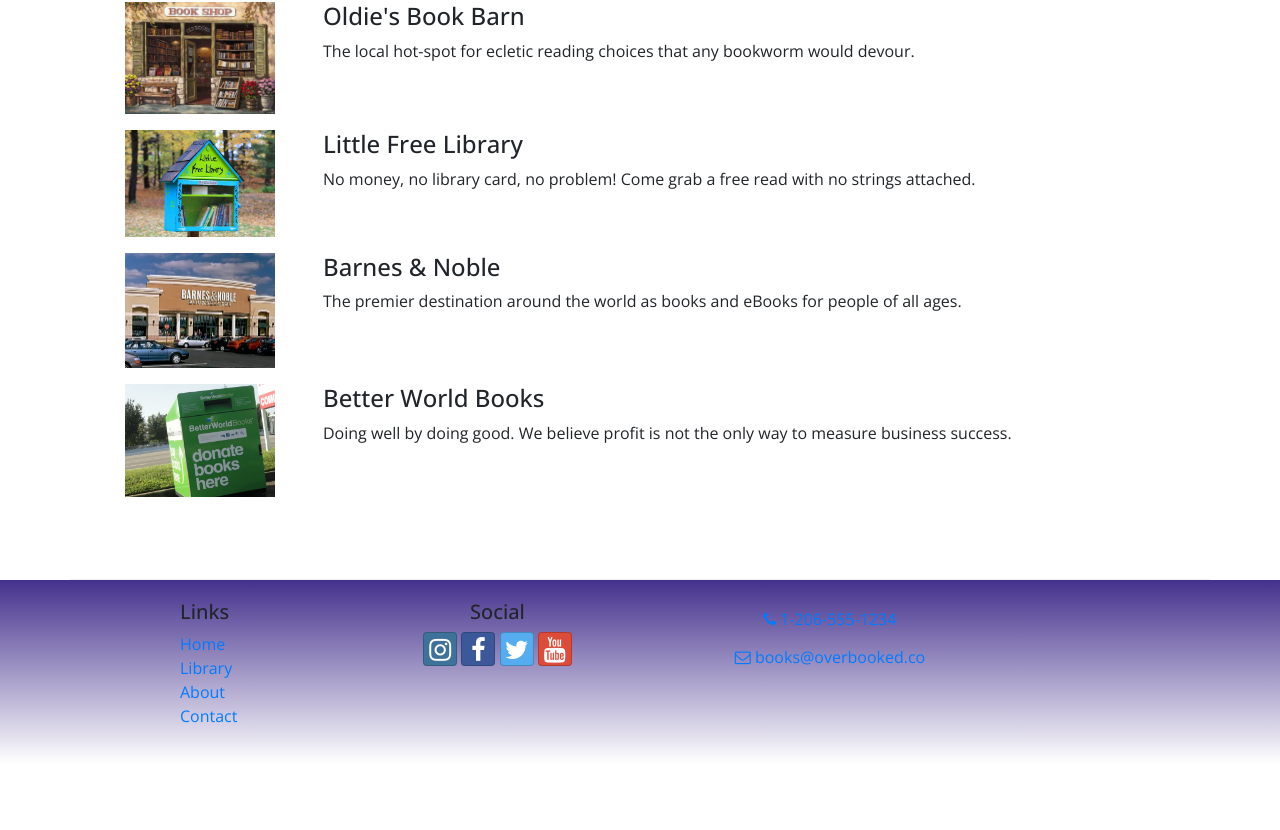
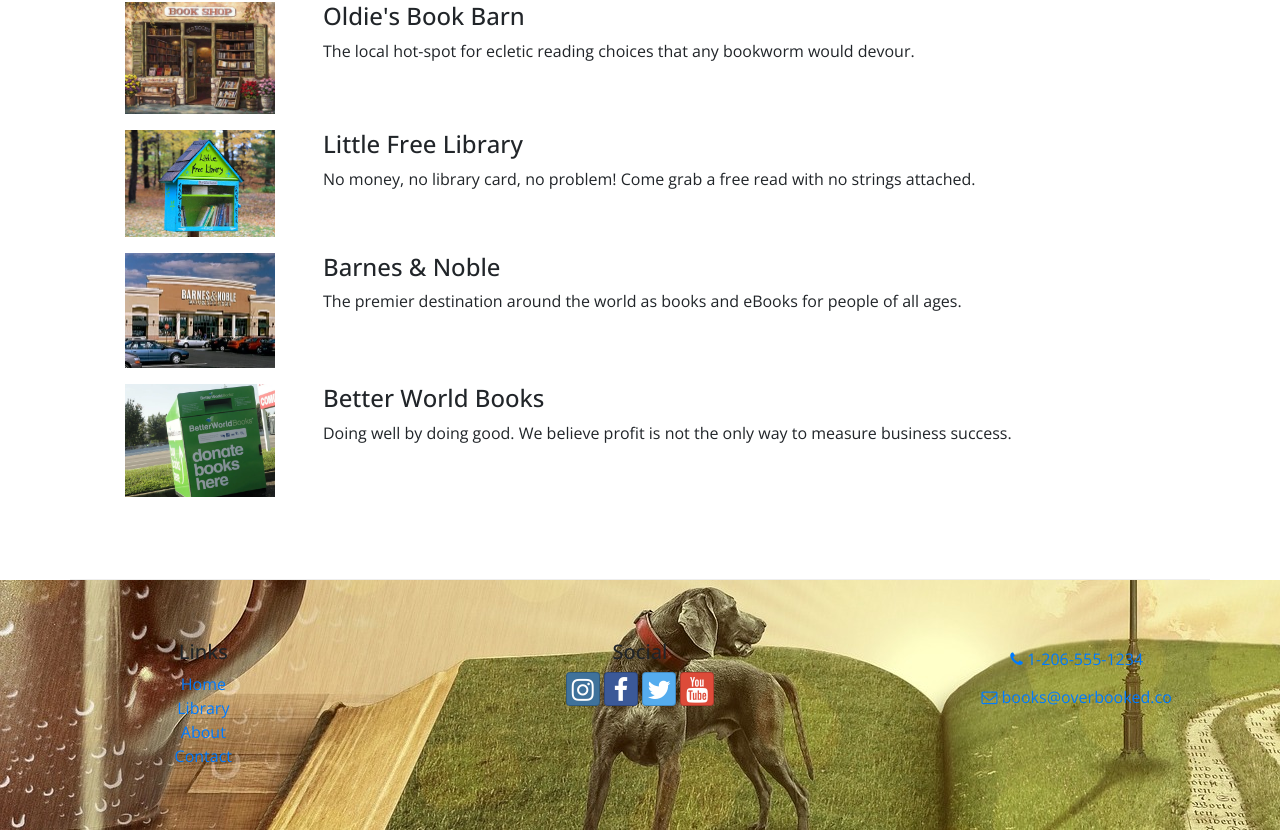
Before and after one commit to natezimm/overbooked, a React (Create React App) app: page /aboutus in a window 1280 px wide. Shown: the part 1325-2155 px from the top of the page. Before the commit the page ends 2089 px from the top, so only its background shows below. Built offline with nearby package versions, Linux system fonts and the light colour scheme.

Commit message:
Updated footer

```diff
--- a/src/App.css
+++ b/src/App.css
@@ -16,7 +16,6 @@
 
 .jumbotron-background {
   object-fit: cover;
-  font-family: 'object-fit: cover;';
   position:absolute;
   top: 0;
   z-index: 1;
@@ -191,6 +190,16 @@
 /* Footer */
 
 .site-footer {
-  background-image: linear-gradient(#44318D, white);
-  padding: 20px 0;
+  height: 250px;
+  padding-top: 60px;
 }
+
+.footer-links {
+}
+
+.footer-social {
+
+}
+
+.footer-contact {
+}
--- a/src/components/FooterComponent.js
+++ b/src/components/FooterComponent.js
@@ -3,10 +3,9 @@
 
 function Footer(props) {
     return (
-        <footer className="site-footer">
-            <div className="container">
+        <footer className="site-footer" style={{ backgroundImage: `url('/assets/images/reading-fantasy.jpg')`}}>
                 <div className="row">
-                    <div className="col-4 col-sm-2 offset-1">
+                    <div className="col-4 text-center footer-links">
                         <h5>Links</h5>
                         <ul className="list-unstyled">
                             <li><Link to='/home'>Home</Link></li>
@@ -15,19 +14,18 @@
                             <li><Link to='/contactus'>Contact</Link></li>
                         </ul>
                     </div>
-                    <div className="col-6 col-sm-3 text-center">
+                    <div className="col-4 text-center footer-social">
                         <h5>Social</h5>
                         <a className="btn btn-social-icon btn-instagram" href="http://instagram.com/"><i className="fa fa-instagram" /></a>{' '}
                         <a className="btn btn-social-icon btn-facebook" href="http://www.facebook.com/"><i className="fa fa-facebook" /></a>{' '}
                         <a className="btn btn-social-icon btn-twitter" href="http://twitter.com/"><i className="fa fa-twitter" /></a>{' '}
                         <a className="btn btn-social-icon btn-google" href="http://youtube.com/"><i className="fa fa-youtube" /></a>
                     </div>
-                    <div className="col-sm-4 text-center">
+                    <div className="col-4 text-center footer-contact">
                         <a role="button" className="btn btn-link" href="tel:+12065551234"><i className="fa fa-phone" /> 1-206-555-1234</a><br />
                         <a role="button" className="btn btn-link" href="mailto:notreal@notreal.co"><i className="fa fa-envelope-o" /> books@overbooked.co</a>
                     </div>
                 </div>
-            </div>
         </footer>
     );
 }
--- a/src/components/HomeComponent.js
+++ b/src/components/HomeComponent.js
@@ -1,5 +1,4 @@
 import React from 'react';
-import { Card, CardImg, CardText, CardBody, CardTitle } from 'reactstrap';
 
 function RenderPromo({item}) {
     return (
--- a/src/components/LibraryComponent.js
+++ b/src/components/LibraryComponent.js
@@ -1,7 +1,6 @@
 import React from 'react';
-import { Card, CardImg, CardImgOverlay, CardTitle, Breadcrumb, BreadcrumbItem } from 'reactstrap';
+import { Card, CardImg, CardTitle, Breadcrumb, BreadcrumbItem } from 'reactstrap';
 import { Link } from 'react-router-dom';
-import CardHeader from 'reactstrap/lib/CardHeader';
 import CardBody from 'reactstrap/lib/CardBody';
 import Button from 'reactstrap/lib/Button';
 
```
Also changed, not shown: public/assets/images/reading-fantasy.jpg (added), public/assets/images/reading.jpg (added).
